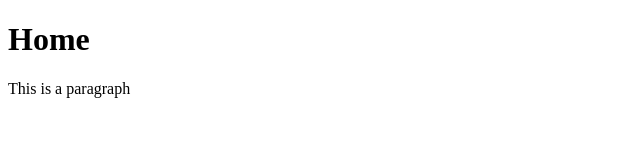
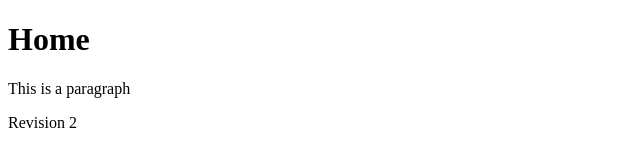
Before and after one commit to afargo/CS240-LearningGit, a plain HTML site: page index.html in a window 1280 px wide. Shown: the full height of the page, 0-640 px from the left. Drawn offline with Linux system fonts and the light colour scheme.

Commit message:
Revision two

```diff
--- a/index.html
+++ b/index.html
@@ -7,5 +7,6 @@
 	<body>
 		<h1>Home</h1>
 		<p>This is a paragraph</p>
+		<p>Revision 2</p>
 	</body>
 </html>
```
